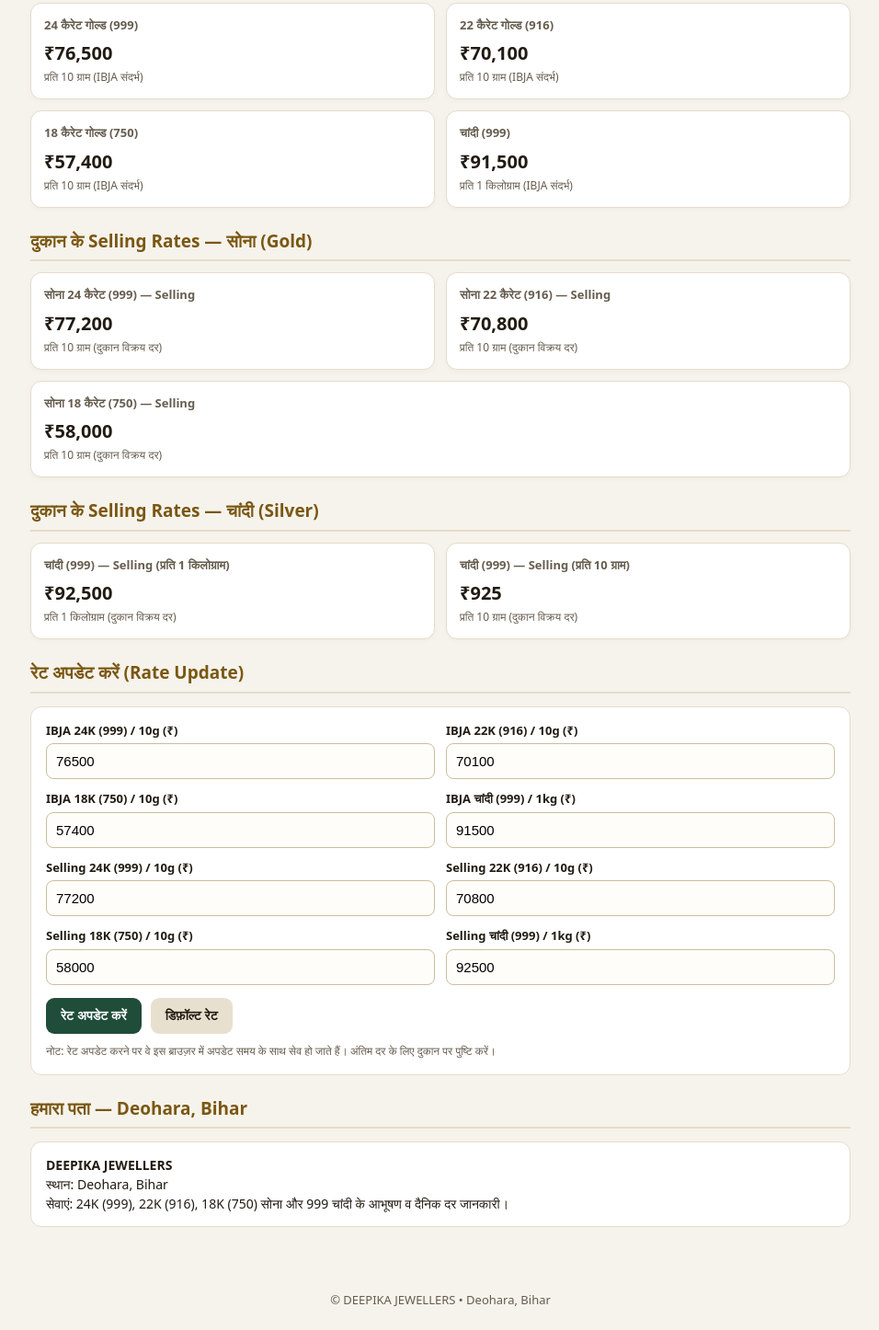
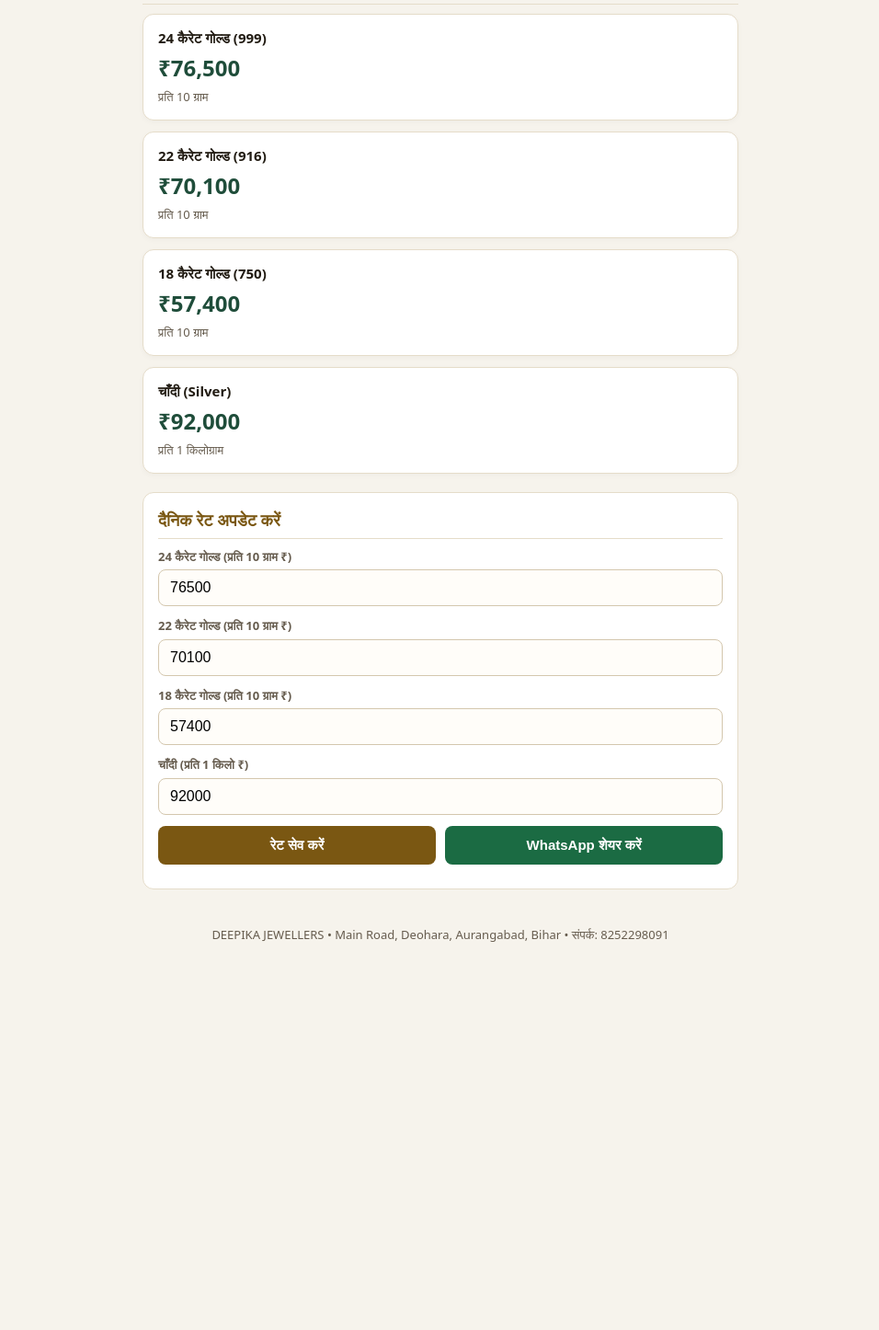
Before and after one commit to surajsoni814114-design/deepika-jwellers, a plain HTML site: page index.html in a window 1280 px wide. Shown: the part 241-1687 px from the top of the page at 92% size, without its empty margins (161-1117 px from the left). After the commit the page ends 1299 px from the top, so only its background shows below. Drawn offline with Linux system fonts and the light colour scheme.

Commit message:
Update index.html

```diff
--- a/index.html
+++ b/index.html
@@ -25,7 +25,7 @@
       line-height: 1.5;
     }
     header {
-      background: linear-gradient(135deg, #17130d, #2d2214);
+      background: linear-gradient(135deg, #17130d, #2d2315);
       color: #fff;
       padding: 22px 16px;
       text-align: center;
@@ -34,337 +34,285 @@
     .brand {
       font-family: Georgia, serif;
       font-size: 26px;
+      font-weight: bold;
       letter-spacing: 1px;
-      color: #f7d58b;
-      font-weight: bold;
+      color: #f4d078;
     }
     .sub {
       font-size: 13px;
-      color: #e6dcc8;
+      color: #e8dec8;
       margin-top: 4px;
     }
-    main {
-      max-width: 920px;
-      margin: 18px auto;
-      padding: 0 14px 30px;
+    .container {
+      max-width: 680px;
+      margin: 0 auto;
+      padding: 16px;
     }
-    .meta-bar {
+    .status-box {
       background: var(--card);
       border: 1px solid var(--line);
       border-radius: 12px;
       padding: 12px 14px;
-      font-size: 13px;
-      color: var(--muted);
-      display: flex;
-      flex-wrap: wrap;
-      gap: 10px 18px;
-      justify-content: space-between;
       margin-bottom: 18px;
+      font-size: 14px;
     }
-    .meta-bar strong { color: var(--ink); }
-    h2 {
-      font-size: 19px;
-      margin: 22px 0 12px;
+    .section-title {
+      font-size: 18px;
+      font-weight: bold;
+      color: var(--gold-dark);
+      margin: 18px 0 10px;
+      border-bottom: 1px solid var(--line);
       padding-bottom: 6px;
-      border-bottom: 2px solid var(--line);
-      color: var(--gold-dark);
     }
-    .grid {
-      display: grid;
-      grid-template-columns: repeat(2, 1fr);
-      gap: 12px;
-    }
-    .card {
+    .rate-card {
       background: var(--card);
       border: 1px solid var(--line);
       border-radius: 12px;
-      padding: 14px;
+      padding: 14px 16px;
+      margin-bottom: 12px;
       box-shadow: 0 2px 6px rgba(0,0,0,0.03);
     }
-    .card small {
-      display: block;
+    .rate-label {
+      font-size: 15px;
+      font-weight: 600;
+      color: var(--ink);
+    }
+    .rate-value {
+      font-size: 24px;
+      font-weight: bold;
+      color: var(--accent);
+      margin: 4px 0;
+    }
+    .rate-unit {
+      font-size: 13px;
       color: var(--muted);
-      font-size: 13px;
-      font-weight: 600;
     }
-    .rate-val {
-      font-size: 20px;
-      font-weight: 700;
-      color: var(--ink);
-      margin-top: 6px;
-    }
-    .unit {
-      font-size: 12px;
-      color: var(--muted);
-      margin-top: 2px;
-    }
-    .panel {
+    .update-box {
       background: var(--card);
       border: 1px solid var(--line);
       border-radius: 12px;
       padding: 16px;
-      margin-top: 14px;
+      margin-top: 20px;
     }
-    .form-grid {
-      display: grid;
-      grid-template-columns: repeat(2, 1fr);
-      gap: 12px;
+    .field {
+      margin-bottom: 12px;
     }
     label {
       display: block;
       font-size: 13px;
       font-weight: 600;
       margin-bottom: 4px;
-      color: var(--ink);
+      color: var(--muted);
     }
     input {
       width: 100%;
-      padding: 10px;
-      border: 1px solid #cbbd9f;
+      padding: 10px 12px;
+      border: 1px solid #d4c7ae;
+      border-radius: 8px;
+      font-size: 16px;
+      background: #fffdf9;
+    }
+    .btn-row {
+      display: flex;
+      gap: 10px;
+      flex-wrap: wrap;
+      margin-top: 8px;
+    }
+    button {
+      flex: 1;
+      min-width: 140px;
+      padding: 12px 14px;
+      border: none;
       border-radius: 8px;
       font-size: 15px;
-      background: #fffdf9;
-    }
-    .actions {
-      display: flex;
-      flex-wrap: wrap;
-      gap: 10px;
-      margin-top: 14px;
-    }
-    button {
-      border: 0;
-      border-radius: 9px;
-      padding: 11px 16px;
-      font-size: 14px;
       font-weight: 600;
       cursor: pointer;
     }
-    .btn-save { background: var(--accent); color: #fff; }
-    .btn-reset { background: #e8e0cf; color: var(--ink); }
-    .note {
-      font-size: 12px;
-      color: var(--muted);
+    .btn-save {
+      background: var(--gold-dark);
+      color: #fff;
+    }
+    .btn-wa {
+      background: #1b6b43;
+      color: #fff;
+    }
+    .msg {
       margin-top: 10px;
-    }
-    .info-box {
-      background: var(--card);
-      border: 1px solid var(--line);
-      border-radius: 12px;
-      padding: 14px 16px;
-      margin-top: 14px;
-      font-size: 14px;
+      font-size: 13px;
+      color: var(--accent);
+      font-weight: 600;
     }
     footer {
       text-align: center;
-      padding: 22px 14px;
       font-size: 13px;
       color: var(--muted);
-    }
-    @media (max-width: 560px) {
-      .grid, .form-grid { grid-template-columns: 1fr; }
-      .rate-val { font-size: 18px; }
+      padding: 24px 16px 32px;
     }
   </style>
 </head>
 <body>
   <header>
     <div class="brand">DEEPIKA JEWELLERS</div>
-    <div class="sub">Deohara, Bihar • शुद्धता और विश्वास का प्रतीक</div>
+    <div class="sub">Main Road, Deohara, Bihar • शुद्धता और विश्वास का प्रतीक</div>
   </header>
 
-  <main>
-    <div class="meta-bar">
-      <div><strong>स्रोत:</strong> <span id="rateSource">IBJA National Benchmark & Store Rate</span></div>
-      <div><strong>अंतिम अपडेट:</strong> <span id="lastUpdated">आज</span></div>
+  <div class="container">
+    <div class="status-box">
+      <div><strong>दुकान दर:</strong> DEEPIKA JEWELLERS Selling Rate</div>
+      <div><strong>अंतिम अपडेट:</strong> <span id="lastUpdated">प्रारंभिक दर</span></div>
     </div>
 
-    <h2>IBJA National Benchmark Rates</h2>
-    <div class="grid">
-      <section class="card">
-        <small>24 कैरेट गोल्ड (999)</small>
-        <div class="rate-val" id="ibja24">₹76,500</div>
-        <div class="unit">प्रति 10 ग्राम (IBJA संदर्भ)</div>
-      </section>
-      <section class="card">
-        <small>22 कैरेट गोल्ड (916)</small>
-        <div class="rate-val" id="ibja22">₹70,100</div>
-        <div class="unit">प्रति 10 ग्राम (IBJA संदर्भ)</div>
-      </section>
-      <section class="card">
-        <small>18 कैरेट गोल्ड (750)</small>
-        <div class="rate-val" id="ibja18">₹57,400</div>
-        <div class="unit">प्रति 10 ग्राम (IBJA संदर्भ)</div>
-      </section>
-      <section class="card">
-        <small>चांदी (999)</small>
-        <div class="rate-val" id="ibjaSilver">₹91,500</div>
-        <div class="unit">प्रति 1 किलोग्राम (IBJA संदर्भ)</div>
-      </section>
+    <div class="section-title">आज के दुकान रेट</div>
+
+    <div class="rate-card">
+      <div class="rate-label">24 कैरेट गोल्ड (999)</div>
+      <div class="rate-value" id="r24">₹76,500</div>
+      <div class="rate-unit">प्रति 10 ग्राम</div>
     </div>
 
-    <h2>दुकान के Selling Rates — सोना (Gold)</h2>
-    <div class="grid">
-      <section class="card">
-        <small>सोना 24 कैरेट (999) — Selling</small>
-        <div class="rate-val" id="sell24">₹77,200</div>
-        <div class="unit">प्रति 10 ग्राम (दुकान विक्रय दर)</div>
-      </section>
-      <section class="card">
-        <small>सोना 22 कैरेट (916) — Selling</small>
-        <div class="rate-val" id="sell22">₹70,800</div>
-        <div class="unit">प्रति 10 ग्राम (दुकान विक्रय दर)</div>
-      </section>
-      <section class="card" style="grid-column: 1 / -1;">
-        <small>सोना 18 कैरेट (750) — Selling</small>
-        <div class="rate-val" id="sell18">₹58,000</div>
-        <div class="unit">प्रति 10 ग्राम (दुकान विक्रय दर)</div>
-      </section>
+    <div class="rate-card">
+      <div class="rate-label">22 कैरेट गोल्ड (916)</div>
+      <div class="rate-value" id="r22">₹70,100</div>
+      <div class="rate-unit">प्रति 10 ग्राम</div>
     </div>
 
-    <h2>दुकान के Selling Rates — चांदी (Silver)</h2>
-    <div class="grid">
-      <section class="card">
-        <small>चांदी (999) — Selling (प्रति 1 किलोग्राम)</small>
-        <div class="rate-val" id="sellSilverKg">₹92,500</div>
-        <div class="unit">प्रति 1 किलोग्राम (दुकान विक्रय दर)</div>
-      </section>
-      <section class="card">
-        <small>चांदी (999) — Selling (प्रति 10 ग्राम)</small>
-        <div class="rate-val" id="sellSilver10g">₹925</div>
-        <div class="unit">प्रति 10 ग्राम (दुकान विक्रय दर)</div>
-      </section>
+    <div class="rate-card">
+      <div class="rate-label">18 कैरेट गोल्ड (750)</div>
+      <div class="rate-value" id="r18">₹57,400</div>
+      <div class="rate-unit">प्रति 10 ग्राम</div>
     </div>
 
-    <h2>रेट अपडेट करें (Rate Update)</h2>
-    <div class="panel">
-      <div class="form-grid">
-        <div>
-          <label for="inIbja24">IBJA 24K (999) / 10g (₹)</label>
-          <input id="inIbja24" type="number" value="76500">
-        </div>
-        <div>
-          <label for="inIbja22">IBJA 22K (916) / 10g (₹)</label>
-          <input id="inIbja22" type="number" value="70100">
-        </div>
-        <div>
-          <label for="inIbja18">IBJA 18K (750) / 10g (₹)</label>
-          <input id="inIbja18" type="number" value="57400">
-        </div>
-        <div>
-          <label for="inIbjaSilver">IBJA चांदी (999) / 1kg (₹)</label>
-          <input id="inIbjaSilver" type="number" value="91500">
-        </div>
-        <div>
-          <label for="inSell24">Selling 24K (999) / 10g (₹)</label>
-          <input id="inSell24" type="number" value="77200">
-        </div>
-        <div>
-          <label for="inSell22">Selling 22K (916) / 10g (₹)</label>
-          <input id="inSell22" type="number" value="70800">
-        </div>
-        <div>
-          <label for="inSell18">Selling 18K (750) / 10g (₹)</label>
-          <input id="inSell18" type="number" value="58000">
-        </div>
-        <div>
-          <label for="inSellSilver">Selling चांदी (999) / 1kg (₹)</label>
-          <input id="inSellSilver" type="number" value="92500">
-        </div>
-      </div>
-      <div class="actions">
-        <button class="btn-save" onclick="saveRates()">रेट अपडेट करें</button>
-        <button class="btn-reset" onclick="resetRates()">डिफ़ॉल्ट रेट</button>
-      </div>
-      <div class="note">नोट: रेट अपडेट करने पर वे इस ब्राउज़र में अपडेट समय के साथ सेव हो जाते हैं। अंतिम दर के लिए दुकान पर पुष्टि करें।</div>
+    <div class="rate-card">
+      <div class="rate-label">चाँदी (Silver)</div>
+      <div class="rate-value" id="rsilver">₹92,000</div>
+      <div class="rate-unit">प्रति 1 किलोग्राम</div>
     </div>
 
-    <h2>हमारा पता — Deohara, Bihar</h2>
-    <div class="info-box">
-      <strong>DEEPIKA JEWELLERS</strong><br>
-      स्थान: Deohara, Bihar<br>
-      सेवाएं: 24K (999), 22K (916), 18K (750) सोना और 999 चांदी के आभूषण व दैनिक दर जानकारी।
+    <div class="update-box">
+      <div class="section-title" style="margin-top:0;">दैनिक रेट अपडेट करें</div>
+
+      <div class="field">
+        <label for="in24">24 कैरेट गोल्ड (प्रति 10 ग्राम ₹)</label>
+        <input type="number" id="in24" placeholder="उदाहरण: 78500">
+      </div>
+
+      <div class="field">
+        <label for="in22">22 कैरेट गोल्ड (प्रति 10 ग्राम ₹)</label>
+        <input type="number" id="in22" placeholder="उदाहरण: 72000">
+      </div>
+
+      <div class="field">
+        <label for="in18">18 कैरेट गोल्ड (प्रति 10 ग्राम ₹)</label>
+        <input type="number" id="in18" placeholder="उदाहरण: 59000">
+      </div>
+
+      <div class="field">
+        <label for="insilver">चाँदी (प्रति 1 किलो ₹)</label>
+        <input type="number" id="insilver" placeholder="उदाहरण: 94000">
+      </div>
+
+      <div class="btn-row">
+        <button class="btn-save" onclick="saveRates()">रेट सेव करें</button>
+        <button class="btn-wa" onclick="shareWhatsApp()">WhatsApp शेयर करें</button>
+      </div>
+      <div class="msg" id="statusMsg"></div>
     </div>
-  </main>
+  </div>
 
   <footer>
-    © DEEPIKA JEWELLERS • Deohara, Bihar
+    DEEPIKA JEWELLERS • Main Road, Deohara, Aurangabad, Bihar • संपर्क: 8252298091
   </footer>
 
   <script>
-    const STORAGE_KEY = 'deepika_jewellers_rates_v1';
-    const DEFAULTS = {
-      ibja24: 76500,
-      ibja22: 70100,
-      ibja18: 57400,
-      ibjaSilver: 91500,
-      sell24: 77200,
-      sell22: 70800,
-      sell18: 58000,
-      sellSilver: 92500,
-      updated: 'प्रारंभिक दर'
+    const STORAGE_KEY = "deepika_jewellers_rates_v1";
+
+    const defaults = {
+      r24: 76500,
+      r22: 70100,
+      r18: 57400,
+      rsilver: 92000,
+      updated: "प्रारंभिक दर"
     };
 
-    const fmtINR = (n) => '₹' + Number(n || 0).toLocaleString('en-IN');
+    function fmt(num) {
+      return "₹" + Number(num).toLocaleString("en-IN");
+    }
 
-    function render(data) {
-      document.getElementById('ibja24').textContent = fmtINR(data.ibja24);
-      document.getElementById('ibja22').textContent = fmtINR(data.ibja22);
-      document.getElementById('ibja18').textContent = fmtINR(data.ibja18);
-      document.getElementById('ibjaSilver').textContent = fmtINR(data.ibjaSilver);
+    function loadRates() {
+      let data = defaults;
+      try {
+        const saved = localStorage.getItem(STORAGE_KEY);
+        if (saved) data = { ...defaults, ...JSON.parse(saved) };
+      } catch (e) {}
 
-      document.getElementById('sell24').textContent = fmtINR(data.sell24);
-      document.getElementById('sell22').textContent = fmtINR(data.sell22);
-      document.getElementById('sell18').textContent = fmtINR(data.sell18);
+      document.getElementById("r24").textContent = fmt(data.r24);
+      document.getElementById("r22").textContent = fmt(data.r22);
+      document.getElementById("r18").textContent = fmt(data.r18);
+      document.getElementById("rsilver").textContent = fmt(data.rsilver);
+      document.getElementById("lastUpdated").textContent = data.updated;
 
-      const sKg = Number(data.sellSilver || 0);
-      document.getElementById('sellSilverKg').textContent = fmtINR(sKg);
-      document.getElementById('sellSilver10g').textContent = fmtINR(Math.round(sKg / 100));
-
-      document.getElementById('lastUpdated').textContent = data.updated || 'आज';
-
-      document.getElementById('inIbja24').value = data.ibja24;
-      document.getElementById('inIbja22').value = data.ibja22;
-      document.getElementById('inIbja18').value = data.ibja18;
-      document.getElementById('inIbjaSilver').value = data.ibjaSilver;
-      document.getElementById('inSell24').value = data.sell24;
-      document.getElementById('inSell22').value = data.sell22;
-      document.getElementById('inSell18').value = data.sell18;
-      document.getElementById('inSellSilver').value = data.sellSilver;
+      document.getElementById("in24").value = data.r24;
+      document.getElementById("in22").value = data.r22;
+      document.getElementById("in18").value = data.r18;
+      document.getElementById("insilver").value = data.rsilver;
     }
 
     function saveRates() {
-      const nowStr = new Date().toLocaleString('hi-IN', {
-        dateStyle: 'medium',
-        timeStyle: 'short'
+      const v24 = Number(document.getElementById("in24").value);
+      const v22 = Number(document.getElementById("in22").value);
+      const v18 = Number(document.getElementById("in18").value);
+      const vsil = Number(document.getElementById("insilver").value);
+
+      if (!v24 || !v22 || !v18 || !vsil) {
+        document.getElementById("statusMsg").textContent = "कृपया सभी चारों रेट सही से भरें।";
+        return;
+      }
+
+      const now = new Date().toLocaleString("hi-IN", {
+        day: "2-digit",
+        month: "short",
+        year: "numeric",
+        hour: "2-digit",
+        minute: "2-digit"
       });
-      const data = {
-        ibja24: Number(document.getElementById('inIbja24').value) || DEFAULTS.ibja24,
-        ibja22: Number(document.getElementById('inIbja22').value) || DEFAULTS.ibja22,
-        ibja18: Number(document.getElementById('inIbja18').value) || DEFAULTS.ibja18,
-        ibjaSilver: Number(document.getElementById('inIbjaSilver').value) || DEFAULTS.ibjaSilver,
-        sell24: Number(document.getElementById('inSell24').value) || DEFAULTS.sell24,
-        sell22: Number(document.getElementById('inSell22').value) || DEFAULTS.sell22,
-        sell18: Number(document.getElementById('inSell18').value) || DEFAULTS.sell18,
-        sellSilver: Number(document.getElementById('inSellSilver').value) || DEFAULTS.sellSilver,
-        updated: nowStr
+
+      const payload = {
+        r24: v24,
+        r22: v22,
+        r18: v18,
+        rsilver: vsil,
+        updated: now
       };
-      localStorage.setItem(STORAGE_KEY, JSON.stringify(data));
-      render(data);
+
+      try {
+        localStorage.setItem(STORAGE_KEY, JSON.stringify(payload));
+      } catch (e) {}
+
+      loadRates();
+      document.getElementById("statusMsg").textContent = "आज के रेट सेव हो गए!";
     }
 
-    function resetRates() {
-      localStorage.removeItem(STORAGE_KEY);
-      render(DEFAULTS);
+    function shareWhatsApp() {
+      const r24 = document.getElementById("r24").textContent;
+      const r22 = document.getElementById("r22").textContent;
+      const r18 = document.getElementById("r18").textContent;
+      const rsil = document.getElementById("rsilver").textContent;
+      const upd = document.getElementById("lastUpdated").textContent;
+
+      const text =
+        `*DEEPIKA JEWELLERS*\n` +
+        `Main Road, Deohara, Bihar\n` +
+        `अपडेट: ${upd}\n\n` +
+        `• 24 कैरेट (999 / 10g): ${r24}\n` +
+        `• 22 कैरेट (916 / 10g): ${r22}\n` +
+        `• 18 कैरेट (750 / 10g): ${r18}\n` +
+        `• चाँदी (1 kg): ${rsil}\n\n` +
+        `संपर्क: 8252298091`;
+
+      window.open("https://wa.me/?text=" + encodeURIComponent(text), "_blank");
     }
 
-    (function init() {
-      try {
-        const saved = JSON.parse(localStorage.getItem(STORAGE_KEY));
-        render(saved ? { ...DEFAULTS, ...saved } : DEFAULTS);
-      } catch (e) {
-        render(DEFAULTS);
-      }
-    })();
+    loadRates();
   </script>
 </body>
 </html>
```
